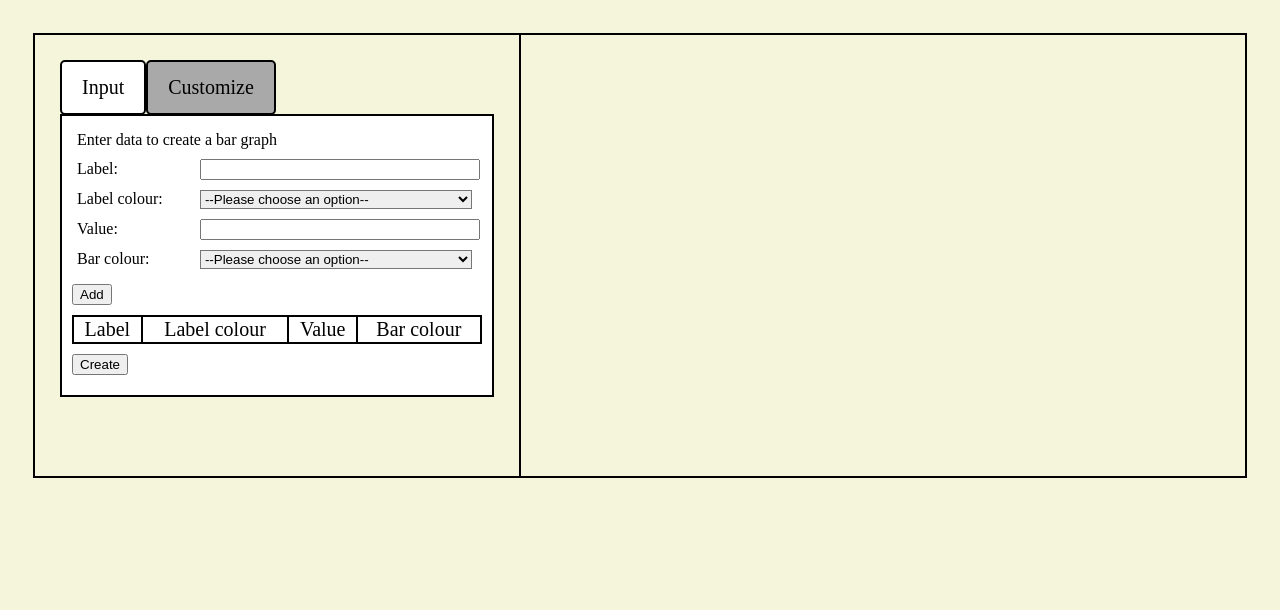
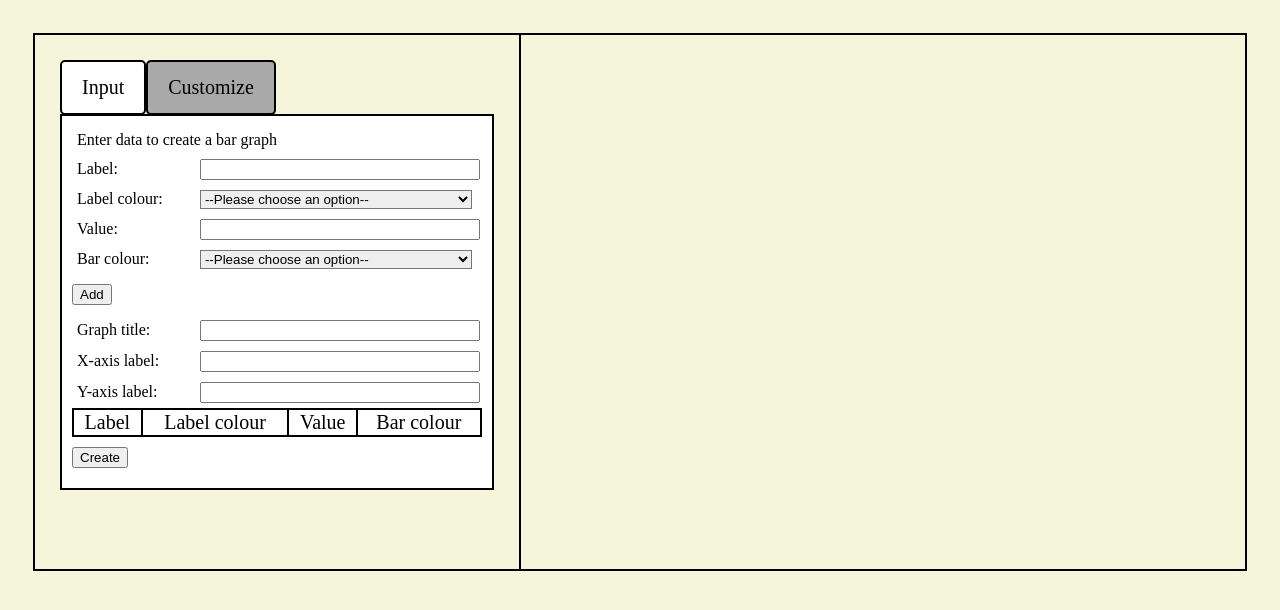
Before and after one commit to AndrewKim0318/bar-chart-project, a website: page index.html in a window 1280 px wide. Drawn offline with Linux system fonts and the light colour scheme.

Commit message:
added input areas for graph title and x and y axis labels

```diff
--- a/index.html
+++ b/index.html
@@ -92,6 +92,30 @@
                         <input id = "add" type= "submit" value = "Add">
                     </div>
 
+                    <!-- Label the title for the graph-->
+                    <div class = "label">
+                        <span >
+                            <label for = "graph-title" class = "label-name"> Graph title: </label>
+                            <input id = "graph-title" type = "text" class = "label-value" required>
+                        </span>
+                    </div>
+
+                    <!-- Label the x-axis -->
+                    <div class = "label">
+                        <span >
+                            <label for = "x-axis-label" class = "label-name"> X-axis label: </label>
+                            <input id = "x-axis-label" type = "text" class = "label-value" required>
+                        </span>
+                    </div>
+
+                    <!-- Label the y-axis -->
+                    <div class = "label">
+                            <span >
+                                <label for = "y-axis-label" class = "label-name"> Y-axis label: </label>
+                                <input id = "y-axis-label" type = "text" class = "label-value" required>
+                            </span>
+                        </div>
+
                     <!-- create a table that updates as you input data to see all the inputted data -->
                     <div>
                         <table id = "data-table">
@@ -156,7 +180,7 @@
                     </div>
 
                     <div class = "button">
-                        <input id = "save" type= "submit" value= "Save" class = "button">
+                        <input id = "update" type= "submit" value= "Update" class = "button">
                     </div>
 
                     <div>
@@ -219,7 +243,7 @@
                         <div class = "button">
                             <span>
                                 <input id = "delete" type= "submit" value= "Delete">
-                                <input id = "save-all" type= "submit" value = "Save All">
+                                <input id = "update-all" type= "submit" value = "Update All">
                             </span>
                         </div>
                     </div>
```
